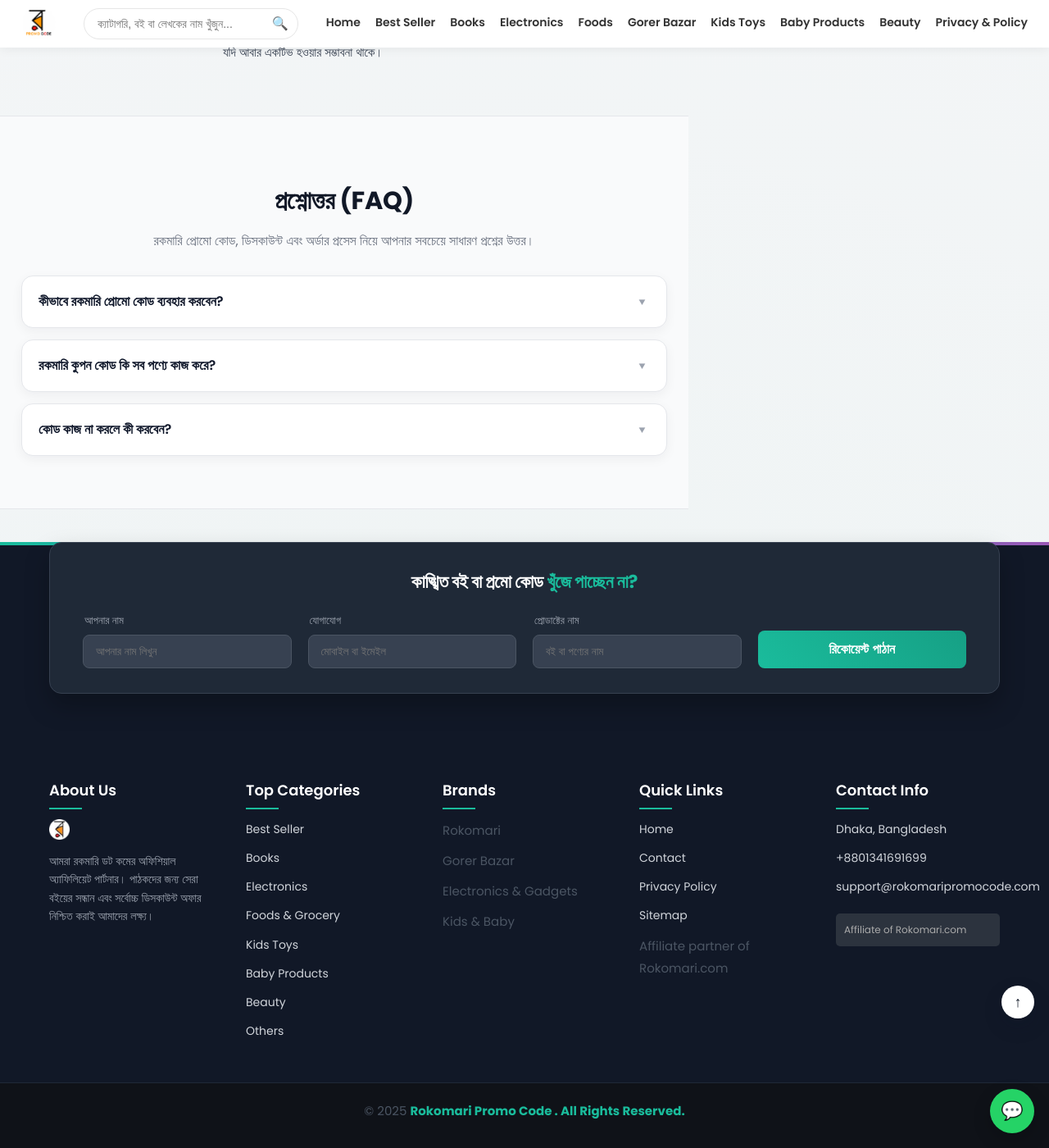
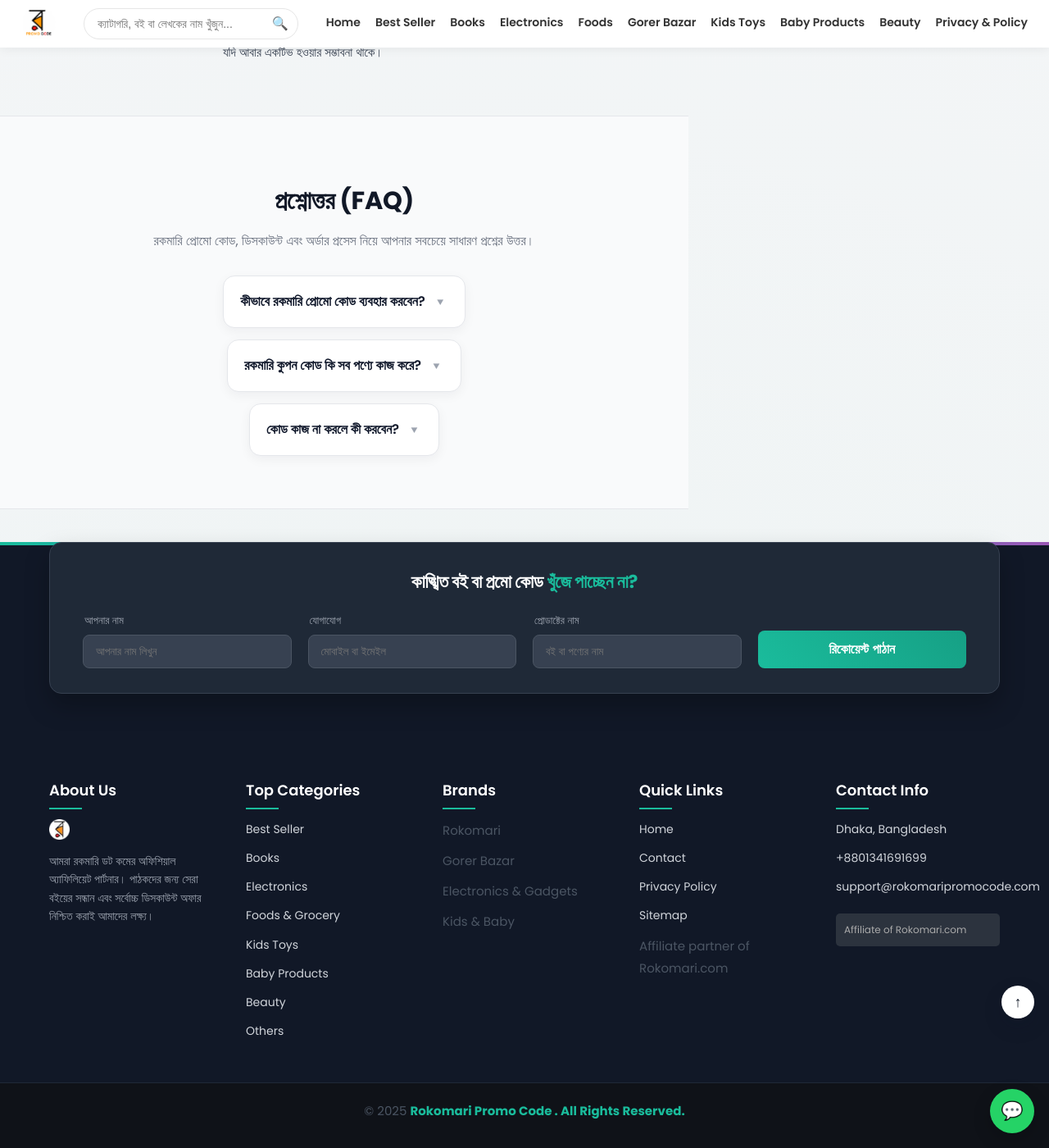
Before and after one commit to RokomariPromoCode/rokomaripromocode.github.io, a Jekyll site: the page built from index.md, in a window 1280 px wide and 1400 px high, scrolled down 2377 px. Shown: the whole window at 82% size. Built offline with Jekyll 4.4.1, drawn with Linux system fonts in a browser that asks for light colours.

Commit message:
Update styles.css

```diff
--- a/assets/styles.css
+++ b/assets/styles.css
@@ -964,6 +964,40 @@
   font-size: 1rem;
   color: #4b5563;
   line-height: 1.65;
+}
+
+/* ============================================================
+   CENTER FAQ BLOCK EXACTLY IN THE PAGE
+   ============================================================ */
+
+/* Remove parent layout padding influence */
+.faq-section {
+  width: 100%;
+  padding-left: 0 !important;
+  padding-right: 0 !important;
+}
+
+/* Force internal centering */
+.faq-section .container {
+  max-width: 820px;
+  margin-left: auto !important;
+  margin-right: auto !important;
+  padding-left: 16px !important;
+  padding-right: 16px !important;
+  text-align: center;
+}
+
+/* FAQ cards should NOT stretch full-width */
+.faq-section .faq-grid {
+  max-width: 720px;
+  margin-left: auto;
+  margin-right: auto;
+}
+
+/* FAQ items perfectly centered */
+.faq-section .faq-item {
+  margin-left: auto;
+  margin-right: auto;
 }
 
 /* ============================================================
```
